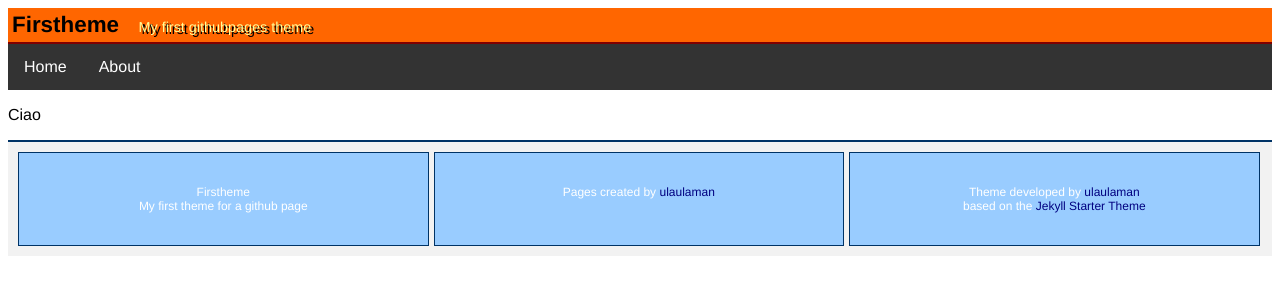
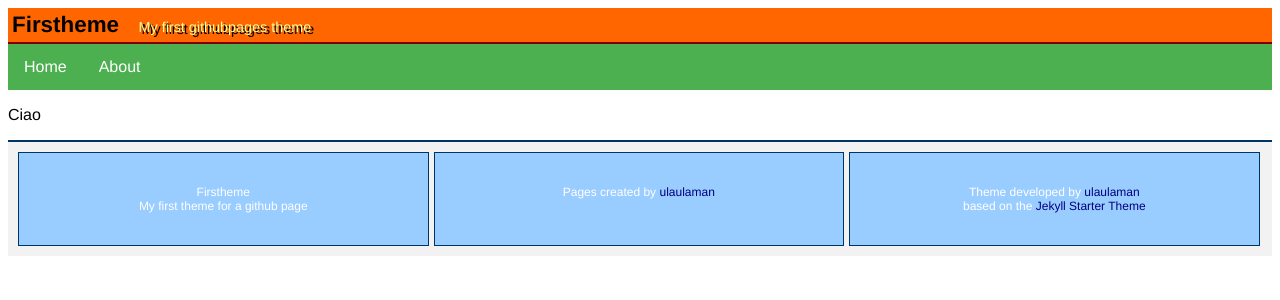
Before and after one commit to ulaulaman/firstheme, a Jekyll site: the page built from index.html, in a window 1280 px wide. Shown: the top 300 px of the page. Built offline with Jekyll 4.4.1, drawn with Linux system fonts in a browser that asks for light colours.

Commit message:
Update style.css

```diff
--- a/css/style.css
+++ b/css/style.css
@@ -42,7 +42,7 @@ menu {
     margin: 0;
     padding: 0;
     overflow: hidden;
-    background-color: #333;
+    background-color: #4CAF50;
 }
 
 page {
@@ -59,10 +59,6 @@ page a {
 
 a:hover:not(.active) {
     background-color: #111;
-}
-
-.active {
-background-color:#4CAF50;
 }
 
 .site-footer {
```
